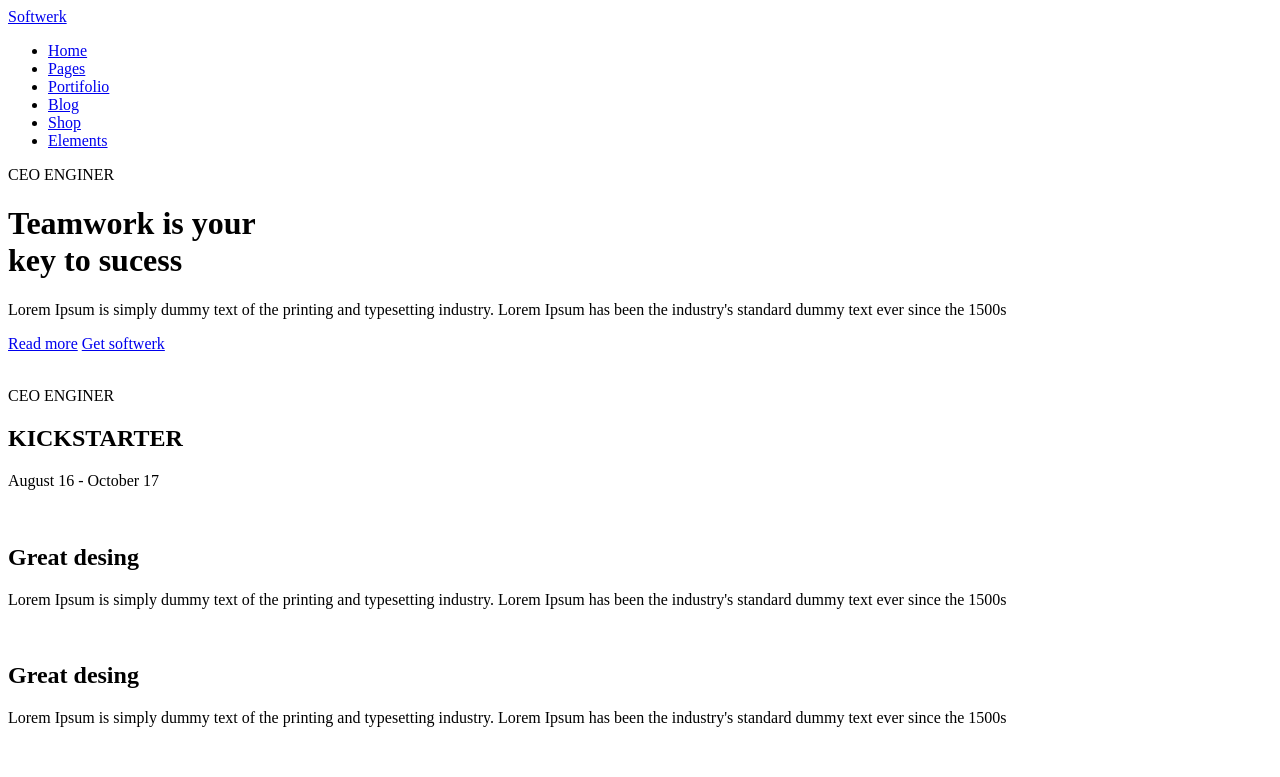
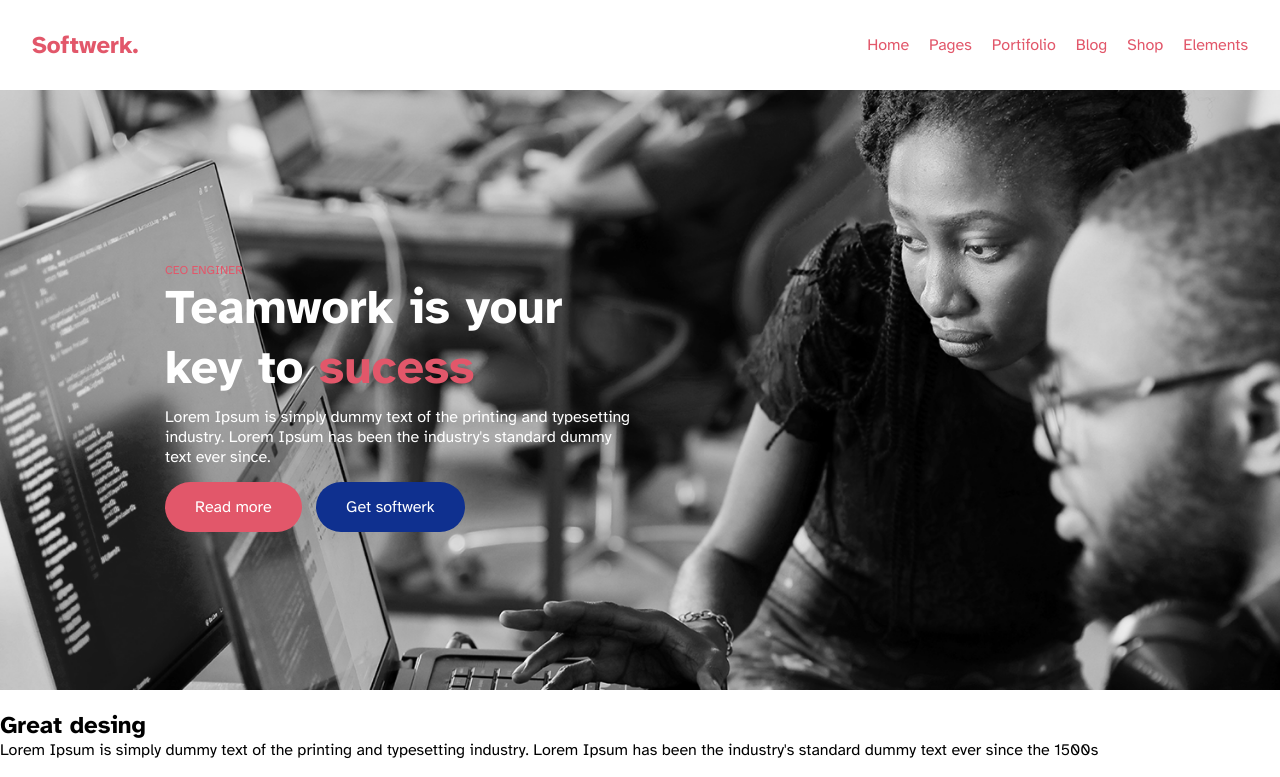
Before and after one commit to danilogomes08/softwerk, a plain HTML site: page index.html in a window 1280 px wide. Shown: the top 777 px of the page. Drawn offline with Linux system fonts and the light colour scheme.

Commit message:
atualizado nav e main

```diff
--- a/css/style.css
+++ b/css/style.css
@@ -0,0 +1,108 @@
+* {
+    padding: 0px;
+    margin: 0px;
+    font-family: 'Atkinson Hyperlegible', sans-serif;
+}
+
+a {
+    text-decoration: none;
+}
+
+li {
+    list-style: none;
+}
+
+/* Nav */
+
+#header {
+    display: flex;
+    max-width: 95%;
+    margin: 0 auto;
+    flex-wrap: wrap;
+    align-items: center;
+    padding: 30px 0;
+    justify-content: space-between;
+}
+
+#header div a {
+    color: #e2576a;
+    font-weight: bold;
+    font-size: 1.5rem;
+}
+
+nav ul {
+	display: flex;
+    flex-wrap: wrap;
+}
+
+nav a {
+    text-decoration: none;
+    color: #e2576a;
+    margin-left: 20px;
+	display: block;
+}
+
+nav a:hover {
+    color: #f9556b;
+}
+
+/* main */
+
+.container {
+    max-width: 950px;
+    height: 100%;
+    margin: 0 auto;
+    flex-wrap: wrap;
+}
+
+main > div  p:nth-child(1) {
+    font-size: 0.75rem;
+    color: #e2576a
+}
+
+main > div div > p:nth-child(3) {
+    width: 50%;
+}
+
+h1 {
+    font-size: 3rem;
+    margin-bottom: 10px;
+    color: white;
+}
+
+h1 > span{
+    color: #e2576a;
+}
+
+main > div div > p:nth-child(3) {
+    margin-bottom: 30px;
+    color: white;
+}
+
+main {
+    background-image: url(../imagens/bg01.png); /* center center */
+    background-size: cover;
+    background-color: #f3f6ff;
+    height: 600px;
+    background-repeat: no-repeat;
+}
+
+.main-content {
+    display: flex;
+    align-items: center;
+}
+
+main > div div > a:nth-child(even) {
+    background-color: #e2576a;
+    padding: 15px 30px;
+    color: white;
+    border-radius: 50px;
+    margin-right: 10px;
+}
+
+main > div div > a:nth-child(odd) {
+    background-color: #0f308f;
+    padding: 15px 30px;
+    color: white;
+    border-radius: 50px;
+}
--- a/index.html
+++ b/index.html
@@ -5,15 +5,17 @@
     <meta http-equiv="X-UA-Compatible" content="IE=edge">
     <meta name="viewport" content="width=device-width, initial-scale=1.0">
     <link rel="stylesheet" href="css/style.css">
+    <link rel="preconnect" href="https://fonts.googleapis.com">
+    <link rel="preconnect" href="https://fonts.gstatic.com" crossorigin>
+    <link href="https://fonts.googleapis.com/css2?family=Atkinson+Hyperlegible:wght@400;700&display=swap" rel="stylesheet">
     <title>Softwerk</title>
 </head>
 <body>
-    <main>
 
     <header>
         <div id="header">
             <div>
-                   <a href="#">Softwerk</a>
+               <a href="#">Softwerk.</a>
             </div>
             <nav>
                 <!-- <button data-menu="button" aria-expanded="false" aria-controls="menu">Menu</button> -->
@@ -29,23 +31,26 @@
         </div>
     </header>
 
-        <div class="main-content">
+    <main>
+        <div class="container main-content">
+            <div>
                 <p>
                     CEO ENGINER
                 </p>
                 <h1>
-                Teamwork is your<br>
-                key to sucess
+                    Teamwork is your <br>
+                    key to <span>sucess</span>
                 </h1>
                 <p>
                     Lorem Ipsum is simply dummy text of the printing and typesetting industry.
-                Lorem Ipsum has been the industry's standard dummy text ever since the 1500s
+                    Lorem Ipsum has been the industry's standard dummy text ever since.
                 </p>
                 <a href="#">Read more</a>
                 <a href="#">Get softwerk</a>
             </div>
+        </div>
 
-        <div>
+        <!--<div>
             <div>
                 <img src="" alt="">
             </div>
@@ -60,7 +65,7 @@
                     August 16 - October 17
                 </p>
             </div>
-        </div>
+        </div>-->
 
     </main>
 
@@ -254,6 +259,7 @@
     </section>
 
     <footer>
+        <div class="footer">
             <div>
                 <h2>
                     Softwerk.
@@ -327,12 +333,13 @@
                     direct in your inbox!
                 </p>
             </div>
+        </div>
+
         <div>
             <p>
                 Copyright 2018 © Select Themes
             </p>
         </div>
     </footer>
-
 </body>
 </html>
```
Also changed, not shown: imagens/bg01.png (added). Lines whose indentation alone changed are shown as unchanged.
